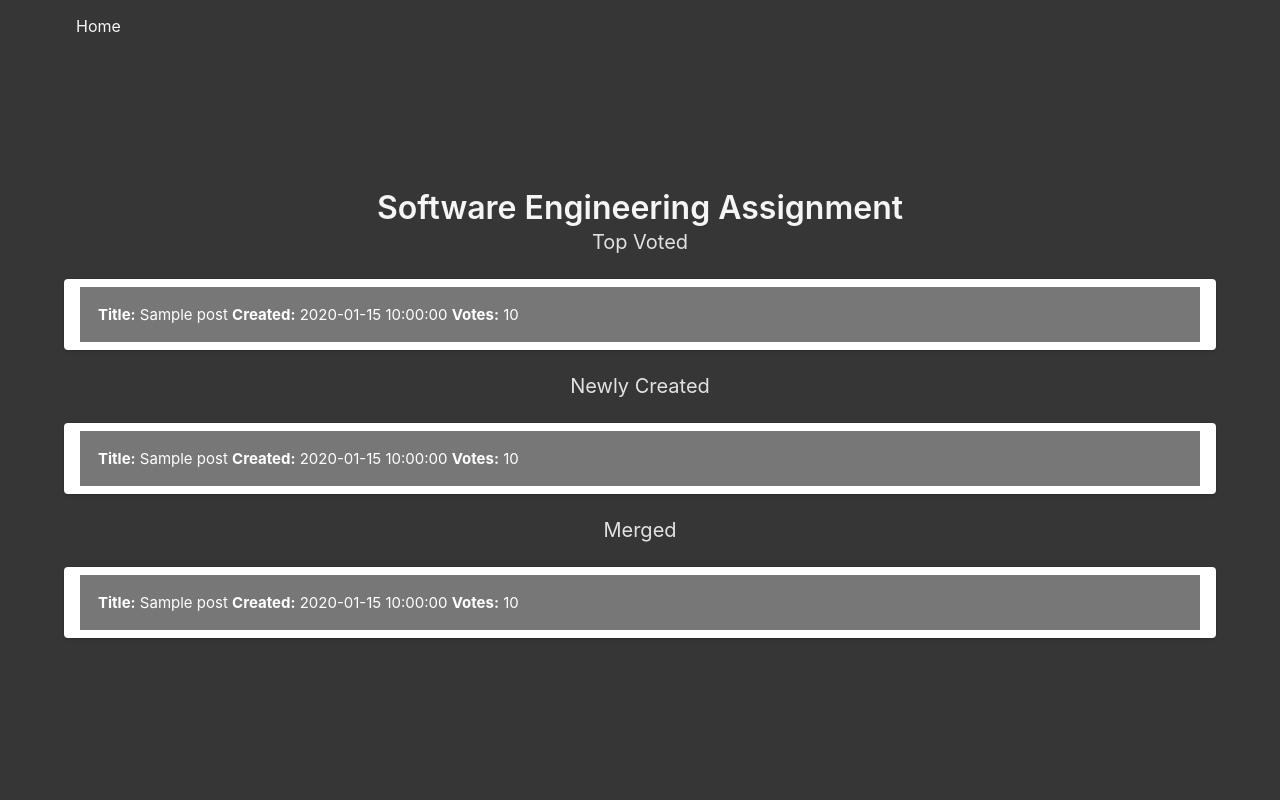
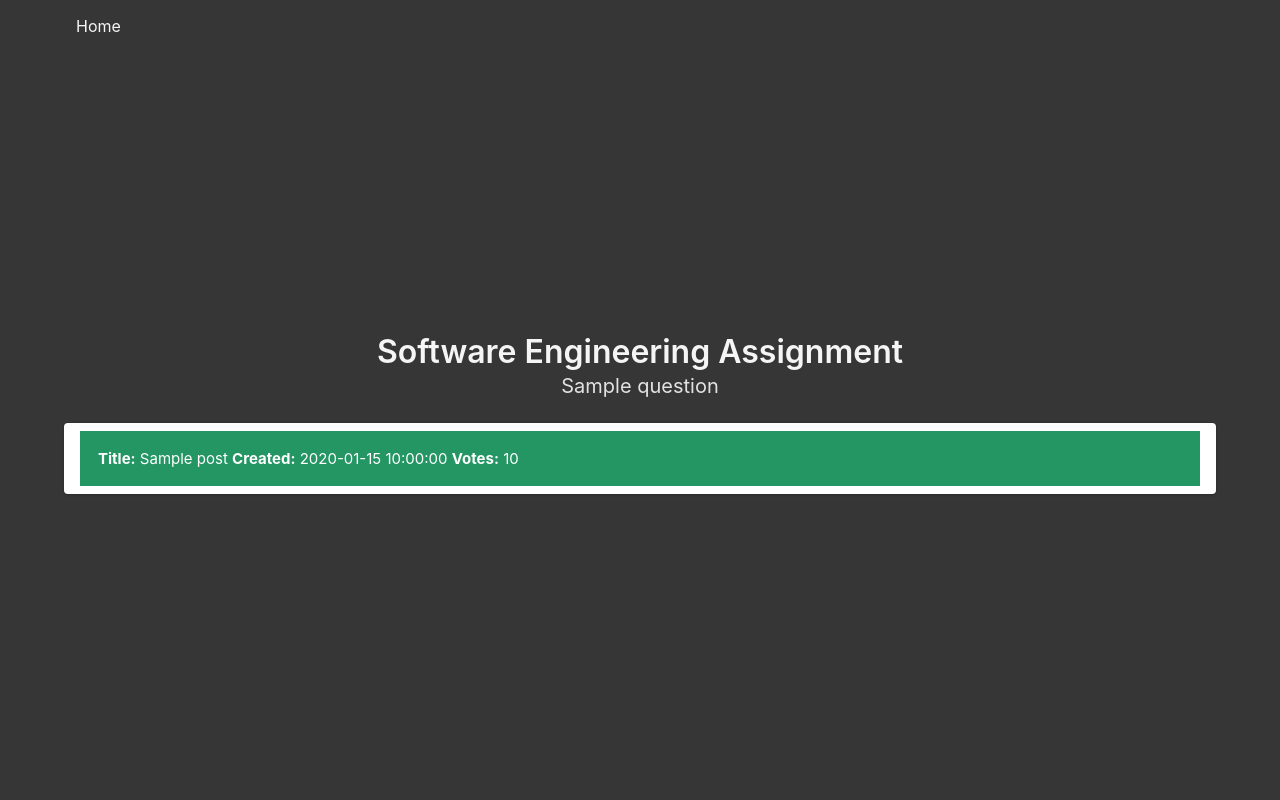
Before and after one commit to abhisachdev17/TagFinder, a Flask app: template templates/results.html in a window 1280 px wide. Run offline with Flask 2, Linux system fonts and the light colour scheme; the template is opened without the code that fills it: most values are stand-ins (such as "Sample title", 1, 10 or a date in 2020).

Commit message:
Removing duplicate code

```diff
--- a/main.py
+++ b/main.py
@@ -12,7 +12,7 @@
 def build_url(from_time, to_time, sort_on, tag):
     ## The filer that this url is using returns answers for each questions and all of the related comments
 
-    stackoverflow_url = "https://api.stackexchange.com/2.2/search?order=desc&fromdate={:s}&todate={:s}&sort={:s}&tagged={:s}&filter=!3zl2.BpdpOrKhVqeu&site=stackoverflow"
+    stackoverflow_url = "https://api.stackexchange.com/2.2/search?order=desc&fromdate={:s}&todate={:s}&sort={:s}&tagged={:s}&filter=!)rTkraPYPefwELKox66q&site=stackoverflow"
     url = stackoverflow_url.format(from_time, to_time, sort_on, tag)
     return url
 
@@ -68,4 +68,4 @@
         print(str(e))
 
     finally:
-        return render_template('results.html', voted=voted, created=created, merged=merged)
+        return render_template('results.html', all_questions= [{'title':'Top Voted', 'list': voted}, {'title':'Newest', 'list': created}, {'title':'Merged', 'list': merged}])
--- a/templates/base.html
+++ b/templates/base.html
@@ -10,7 +10,7 @@
 
     <style>
         .collapsible {
-        background-color: #777;
+        background-color:  rgb(36, 150, 99);
         color: white;
         cursor: pointer;
         padding: 18px;
@@ -30,6 +30,13 @@
         display: none;
         overflow: hidden;
         background-color: #f1f1f1;
+        }
+
+        .is-answer {
+            background-color: hsl(207, 61%,  53%);
+        }
+        .active, .is-answer:hover {
+        background-color: #555;
         }
     </style>
 
--- a/templates/results.html
+++ b/templates/results.html
@@ -4,57 +4,36 @@
 <h1 class="title">
   Software Engineering Assignment
 </h1>
+
+{% for questions in all_questions %}
   <h2 class="subtitle">
-  Top Voted
+    {{ questions['title'] }}
   </h2>
   <div class='list'>
-  {% for post in voted %}
-
+    {% for post in questions['list'] %}
     <ul>
         <div class='list-item'>
             <li>
               <button type="button" class="collapsible"> <b>Title:</b> {{ post['title'] }} <b>Created:</b> {{ post['creation_date'] }} <b>Votes:</b> {{ post['score'] }} </button>
-            <div class="content"> {{ post['title'] }} </div>
+              <div class="content"> Comments:
+                {% for comment in post['comments'] %}
+                  {{ comment['body'] }}
+                {% endfor %}
+                {% for answer in post['answers'] %}
+                  <button type="button" class="collapsible is-answer"> {{ answer['body'] }} </button>
+                  <div class="content"> Comments:
+                    {% for comment in answer['comments'] %}
+                      {{ comment['body'] }}
+                    {% endfor %}
+                  </div>
+                {% endfor %}
+              </div>
             </li>
         </div>
     </ul>
     {% endfor %}
   </div>
-
-<h2 class="subtitle">
-  Newly Created
-</h2>
-<div class='list'>
-  {% for post in created %}
-
-  <ul>
-      <div class='list-item'>
-          <li>
-            <button type="button" class="collapsible"> <b>Title:</b> {{ post['title'] }} <b>Created:</b> {{ post['creation_date'] }} <b>Votes:</b> {{ post['score'] }} </button>
-            <div class="content"> {{ post['title'] }} </div>
-          </li>
-      </div>
-  </ul>
 {% endfor %}
-</div>
-
-<h2 class="subtitle">
-Merged
-</h2>
-<div class='list'>
-  {% for post in merged %}
-
-  <ul>
-      <div class='list-item'>
-          <li>
-            <button type="button" class="collapsible"> <b>Title:</b> {{ post['title'] }} <b>Created:</b> {{ post['creation_date'] }} <b>Votes:</b> {{ post['score'] }} </button>
-            <div class="content"> {{ post['title'] }} </div>
-          </li>
-      </div>
-  </ul>
-  {% endfor %}
-</div>
-
 
 <script>
   var coll = document.getElementsByClassName("collapsible");
```
Also changed, not shown: stub.py (+28 -2 lines). Lines whose indentation alone changed are shown as unchanged.
